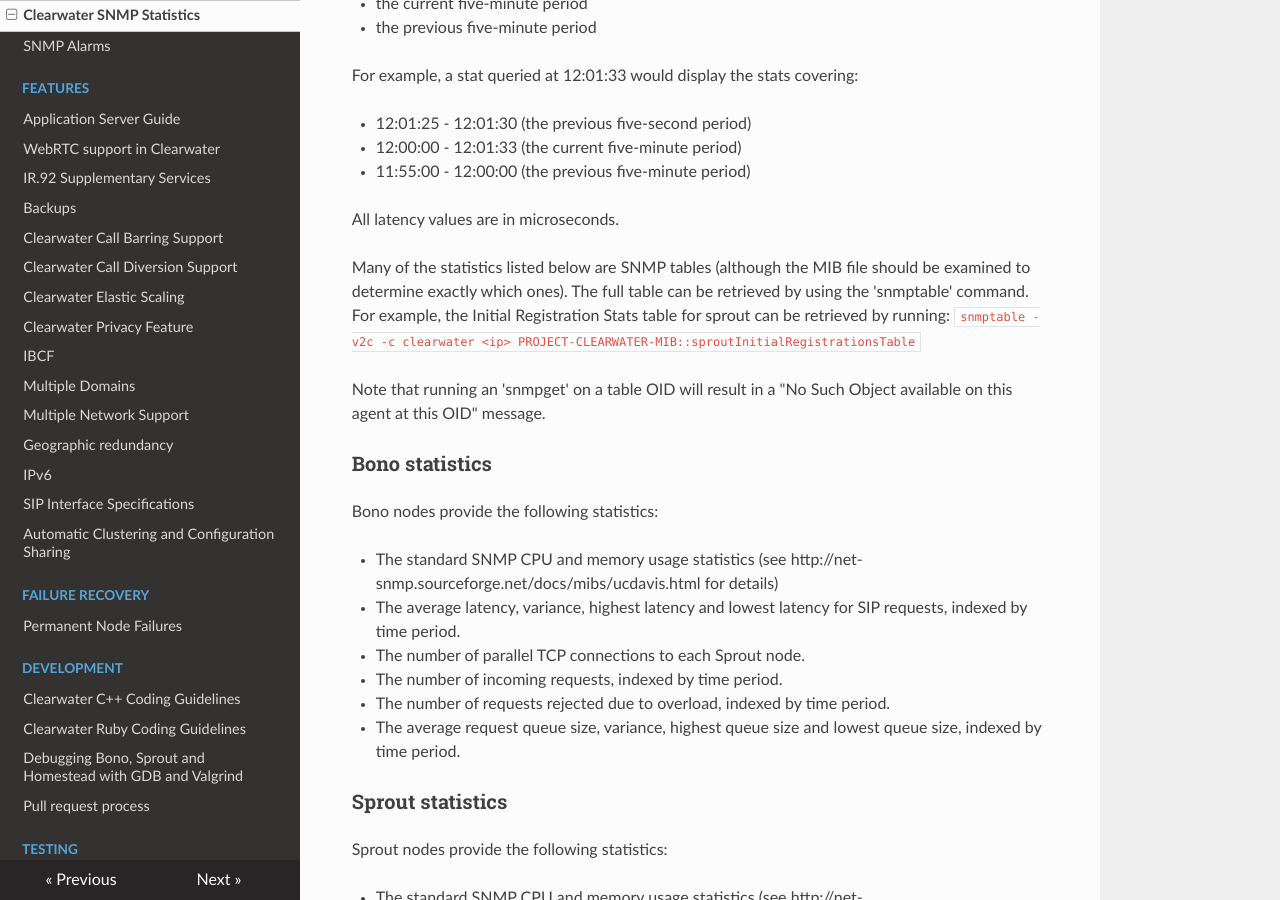
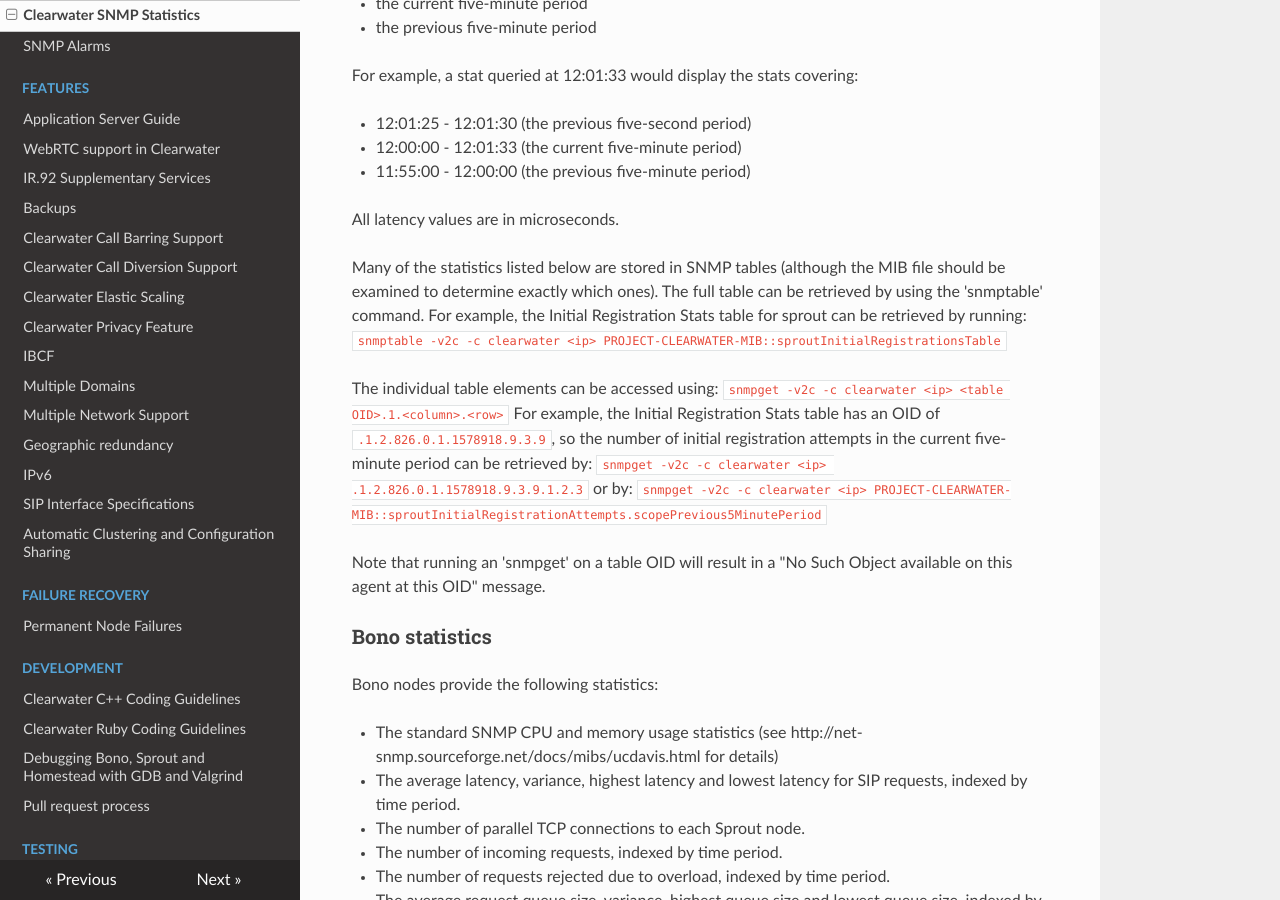
Before and after one commit to Metaswitch/clearwater-readthedocs, an MkDocs documentation site: the page built from docs/Clearwater_SNMP_Statistics.md, in a window 1280 px wide and 900 px high, scrolled down 773 px. Built offline with MkDocs 1.6.1, drawn with Linux system fonts in a browser that asks for light colours; nearby versions of some CDN libraries; old or Windows-style settings are respelled for this version of MkDocs.

Commit message:
get examples

```diff
--- a/docs/Clearwater_SNMP_Statistics.md
+++ b/docs/Clearwater_SNMP_Statistics.md
@@ -29,8 +29,15 @@ For example, a stat queried at 12:01:33 would display the stats covering:
 
 All latency values are in microseconds.
 
-Many of the statistics listed below are SNMP tables (although the MIB file should be examined to determine exactly which ones). The full table can be retrieved by using the 'snmptable' command. For example, the Initial Registration Stats table for sprout can be retrieved by running:
+Many of the statistics listed below are stored in SNMP tables (although the MIB file should be examined to determine exactly which ones). The full table can be retrieved by using the 'snmptable' command. For example, the Initial Registration Stats table for sprout can be retrieved by running:
 `snmptable -v2c -c clearwater <ip> PROJECT-CLEARWATER-MIB::sproutInitialRegistrationsTable`
+
+The individual table elements can be accessed using:
+`snmpget -v2c -c clearwater <ip> <table OID>.1.<column>.<row>`
+For example, the Initial Registration Stats table has an OID of `.1.2.826.0.1.1578918.9.3.9`, so the number of initial registration attempts in the current five-minute period can be retrieved by:
+`snmpget -v2c -c clearwater <ip> .1.2.826.0.1.1578918.9.3.9.1.2.3`
+or by:
+`snmpget -v2c -c clearwater <ip> PROJECT-CLEARWATER-MIB::sproutInitialRegistrationAttempts.scopePrevious5MinutePeriod`
 
 Note that running an 'snmpget' on a table OID will result in a "No Such Object available on this agent at this OID" message.
 
```
